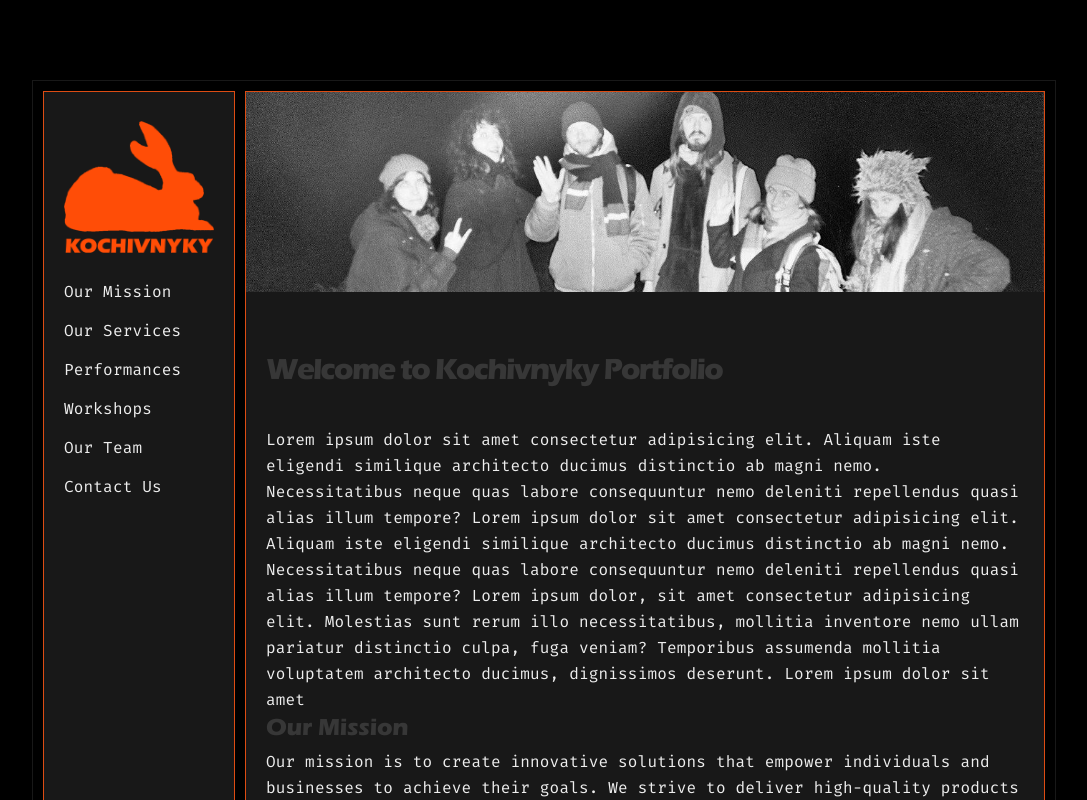
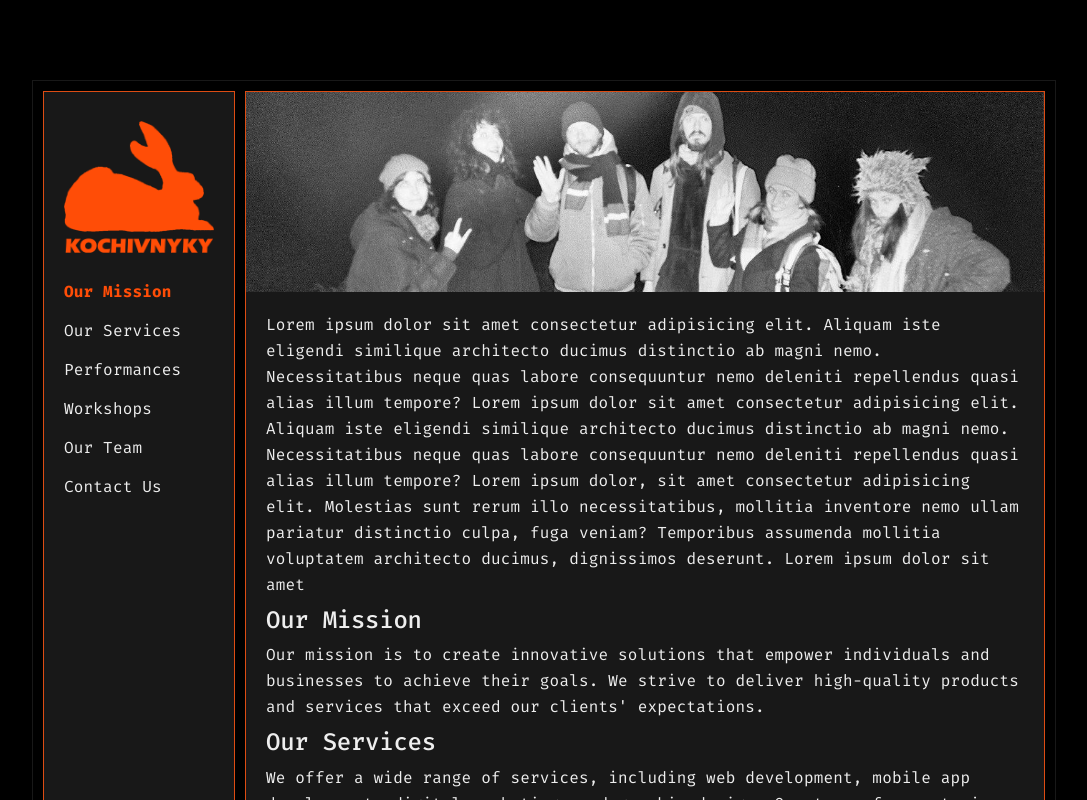
Before and after one commit to timtim40a/kochivnyky-portfolio, a React (Vite) app: page / in a window 1280 px wide. Shown: the top 800 px of the page, without its empty margins (96-1183 px from the left). Built offline with nearby package versions, Linux system fonts and the light colour scheme.

Commit message:
Add highlighting based on the current visible heading

```diff
--- a/src/App.tsx
+++ b/src/App.tsx
@@ -18,7 +18,6 @@ function App() {
                         />
                     </div>
                     <div className={styles.contentContainer}>
-                        <h1>Welcome to Kochivnyky Portfolio</h1>
                         <p>
                             Lorem ipsum dolor sit amet consectetur adipisicing
                             elit. Aliquam iste eligendi similique architecto
--- a/src/_components/TableOfContents/TableOfContents.module.css
+++ b/src/_components/TableOfContents/TableOfContents.module.css
@@ -15,3 +15,8 @@
 .heading:hover {
     text-decoration: underline;
 }
+
+.active {
+    color: var(--text-highlight);
+    font-weight: 600;
+}
--- a/src/_components/TableOfContents/TableOfContents.tsx
+++ b/src/_components/TableOfContents/TableOfContents.tsx
@@ -1,8 +1,10 @@
+import { useActiveHeading } from "../../_hooks/useActiveHeading";
 import { useTocHeadings } from "../../_hooks/useTokHeadings";
 import styles from "./TableOfContents.module.css";
 
 function TableOfContents() {
     const headings = useTocHeadings();
+    const activeId = useActiveHeading();
 
     if (headings.length === 0) {
         return null;
@@ -14,7 +16,7 @@ function TableOfContents() {
                 <li className={styles.mainList}>
                     {headings.map((heading) => (
                         <a
-                            className={styles.heading}
+                            className={`${styles.heading} ${activeId === heading.id ? styles.active : ""}`}
                             key={heading.id}
                             href={`#${heading.id}`}
                         >
--- a/src/_hooks/useActiveHeading.tsx
+++ b/src/_hooks/useActiveHeading.tsx
@@ -0,0 +1,64 @@
+import { useEffect, useState } from "react";
+
+type UseActiveHeadingOptions = {
+    selector?: string;
+    rootMargin?: string;
+    threshold?: number | number[];
+};
+
+export function useActiveHeading({
+    selector = "h2[id], h3[id]",
+    rootMargin = "0px 0px -60% 0px",
+    threshold = [0, 0.25, 0.5, 0.75, 1],
+}: UseActiveHeadingOptions = {}) {
+    const [activeId, setActiveId] = useState("");
+
+    useEffect(() => {
+        const headings = Array.from(
+            document.querySelectorAll<HTMLElement>(selector)
+        );
+
+        if (!headings.length) return;
+
+        let visibleHeadings = new Map<string, number>();
+
+        const observer = new IntersectionObserver(
+            (entries) => {
+                entries.forEach((entry) => {
+                    const id = (entry.target as HTMLElement).id;
+                    if (!id) return;
+
+                    if (entry.isIntersecting) {
+                        visibleHeadings.set(id, entry.intersectionRatio);
+                    } else {
+                        visibleHeadings.delete(id);
+                    }
+                });
+
+                const visibleIds = Array.from(visibleHeadings.keys());
+
+                if (visibleIds.length === 0) return;
+
+                const bestId = visibleIds.sort((a, b) => {
+                    const aEl = document.getElementById(a);
+                    const bEl = document.getElementById(b);
+                    if (!aEl || !bEl) return 0;
+
+                    const aTop = Math.abs(aEl.getBoundingClientRect().top);
+                    const bTop = Math.abs(bEl.getBoundingClientRect().top);
+
+                    return aTop - bTop;
+                })[0];
+
+                setActiveId(bestId);
+            },
+            { root: null, rootMargin, threshold }
+        );
+
+        headings.forEach((heading) => observer.observe(heading));
+
+        return () => observer.disconnect();
+    }, [selector, rootMargin, threshold]);
+
+    return activeId;
+}
--- a/src/index.css
+++ b/src/index.css
@@ -61,9 +61,9 @@ body {
 
 h1,
 h2 {
-    font-family: var(--heading);
+    /*  font-family: var(--heading);
+    color: var(--text-heading); */
     font-weight: 500;
-    color: var(--text-heading);
 }
 
 h1 {
@@ -85,6 +85,6 @@ h2 {
     }
 }
 p {
-    margin: 0;
+    margin: 0 0 8px;
     line-height: 26px;
 }
```
